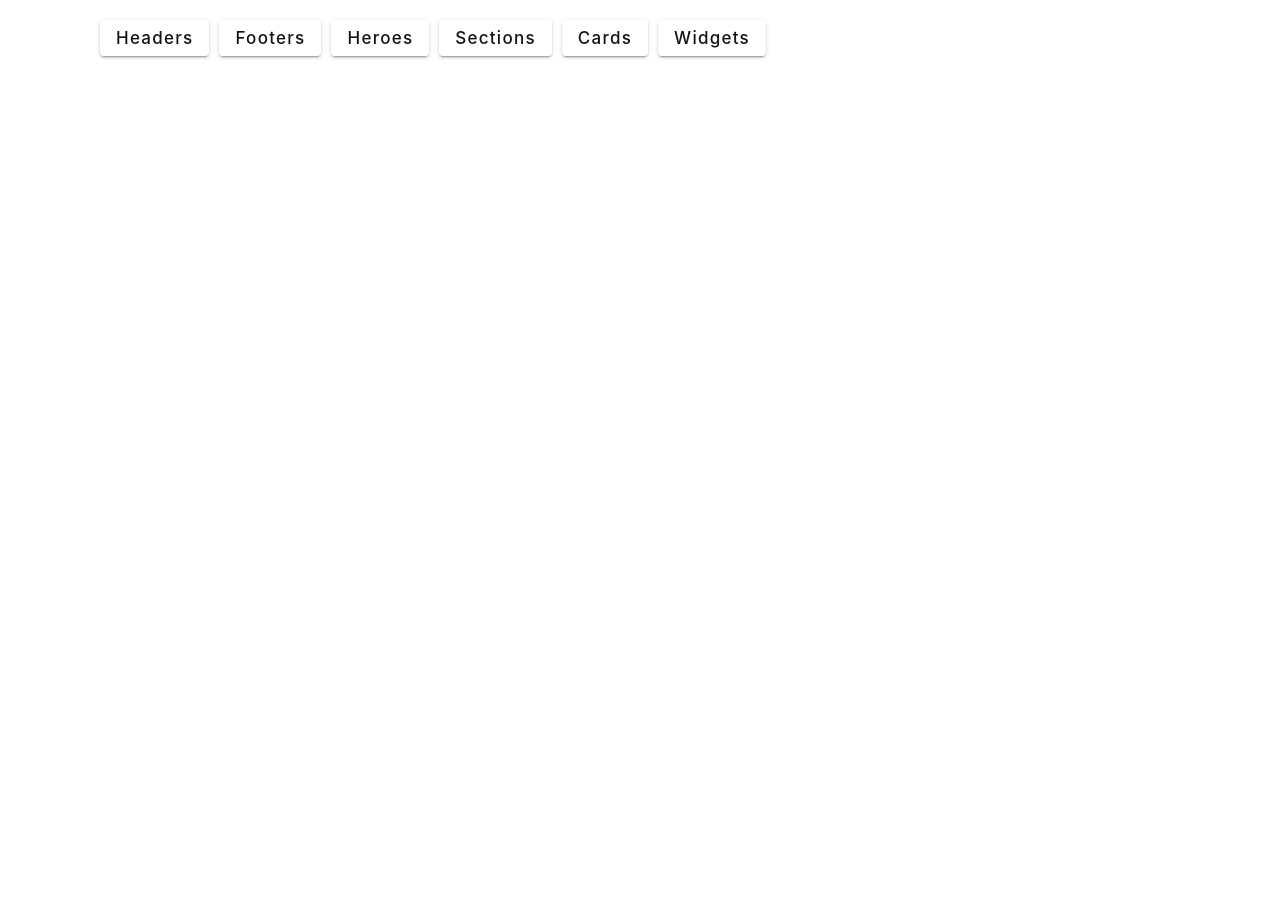
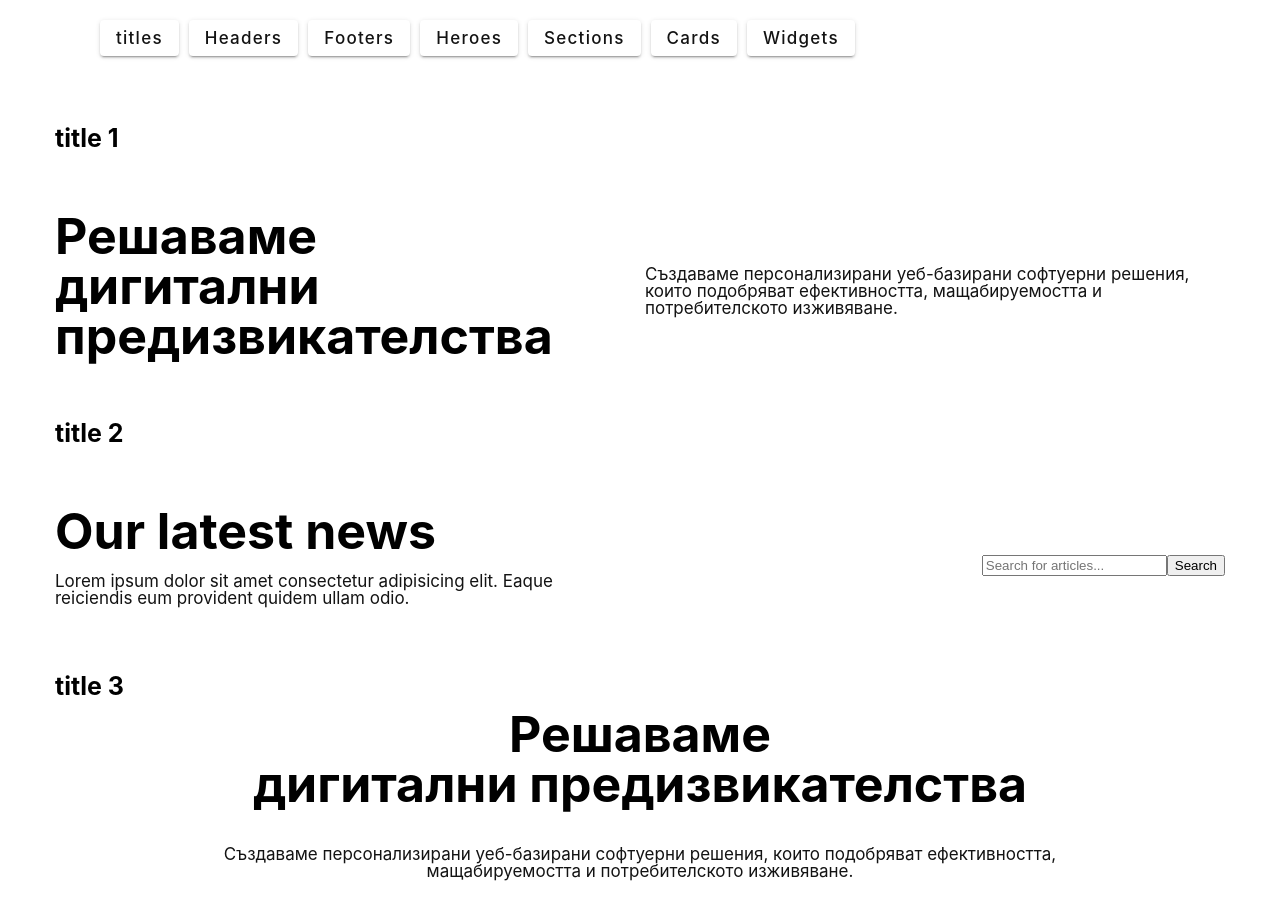
Before and after one commit to antoni-nikolov/r1zn-material, an Angular app: page /titles in a window 1280 px wide. Before the commit this address led to /. Shown: the top 920 px of the page. Before the commit the page ends 800 px from the top, so only its background shows below. Built offline with nearby package versions, Linux system fonts and the light colour scheme.

Commit message:
titles component

```diff
--- a/src/app/app.html
+++ b/src/app/app.html
@@ -18,6 +18,7 @@
 <!-- * * * * * * * * * * * * * * * * * * * * * * * * * * * * * * * * -->
 
 <div class="btn-container rzn-flex gap-10" style="padding: 20px 100px">
+    <button mat-raised-button routerLink="/titles">titles</button>
     <button mat-raised-button routerLink="/headers">Headers</button>
     <button mat-raised-button routerLink="/footers">Footers</button>
     <button mat-raised-button routerLink="/heroes">Heroes</button>
--- a/src/app/app.routes.ts
+++ b/src/app/app.routes.ts
@@ -5,6 +5,7 @@ import { Widgets } from './widgets/+widgets/widgets';
 import { Sections } from './sections/+sections/sections';
 import { Cards } from './cards/+cards/cards';
 import { Heroes } from './heroes/+heroes/heroes';
+import { Titles } from './titles/titles/titles';
 
 export const routes: Routes = [
   {
@@ -31,4 +32,8 @@ export const routes: Routes = [
     path: 'widgets',
     component: Widgets,
   },
+  {
+    path: 'titles',
+    component: Titles,
+  },
 ];
--- a/src/app/heroes/hero-3/hero-3.scss
+++ b/src/app/heroes/hero-3/hero-3.scss
@@ -1,5 +1,5 @@
 .bg-hero {
-  background-image: url('../../../assets/images/backgrounds/bg-real-estate.jpg');
+  // background-image: url('../../../assets/images/backgrounds/bg-real-estate.jpg');
   background-size: cover;
   background-position: center;
   background-repeat: no-repeat;
--- a/src/app/heroes/hero-4/hero-4.scss
+++ b/src/app/heroes/hero-4/hero-4.scss
@@ -22,12 +22,8 @@
   transition: background-color 0.3s;
 }
 
-.search-form button:hover {
-  background-color: #b6f05d;
-}
 
-.content-top p {
-    width: 60%;
+.content-top  {
     padding-bottom: 20px;
 }
 
--- /dev/null
+++ b/src/app/titles/titles/titles.html
@@ -0,0 +1,55 @@
+<div class="page-wrapp">
+
+    <!-- Title 1 -->
+     <h4>title 1</h4>
+    <div class="rzn-grid rzn-col-2 gap-10 title-1">
+        <div>
+            <h2>Решаваме<br>дигитални предизвикателства</h2>
+        </div>
+        <div>
+            <p>Създаваме персонализирани уеб-базирани софтуерни решения, които подобряват ефективността, мащабируемостта
+                и
+                потребителското изживяване.</p>
+        </div>
+    </div>
+
+
+
+    <!-- Title 2 -->
+    <h4>title 2</h4>
+    <div class="rzn-grid rzn-col-2 gap-10 title-2">
+
+        <div>
+            <h2>Our latest news</h2>
+            <p>Lorem ipsum dolor sit amet consectetur adipisicing elit. Eaque reiciendis eum provident quidem ullam odio.</p>
+        </div>
+
+        <div class="t-2-wrapp">
+            <form>
+                <input type="email" placeholder="Search for articles..." />
+                <button type="submit">Search</button>
+            </form>
+        </div>
+
+    </div>
+
+
+
+    <!-- Title 3 -->
+    <h4>title 3</h4>
+    <div class="rzn-grid gap-10 title-3">
+        <div>
+            <h2>Решаваме<br>дигитални предизвикателства</h2>
+        </div>
+        <div>
+            <p>Създаваме персонализирани уеб-базирани софтуерни решения, които подобряват ефективността, мащабируемостта
+                и
+                потребителското изживяване.</p>
+        </div>
+    </div>
+
+
+
+
+
+</div>
--- /dev/null
+++ b/src/app/titles/titles/titles.scss
@@ -0,0 +1,34 @@
+//// Title 1 ////
+
+.title-1{
+    padding: 50px 0;
+    align-items: center;
+}
+
+
+//// End Title 1 ////
+
+
+//// Title 2 ////
+.title-2{
+    padding: 50px 0;
+    align-items: center;
+}
+
+.t-2-wrapp{
+    justify-items: end;
+}
+
+//// End Title 2 ////
+
+
+//// Title 3 ////
+.title-3{
+    text-align: center;
+    max-width: 900px;
+    margin: 0 auto;
+}
+
+
+
+//// End Title 3 ////
--- a/src/styles.scss
+++ b/src/styles.scss
@@ -312,6 +312,12 @@ a {
   text-align: center;
 }
 
+.page-wrapp{
+  max-width: 1170px;
+  margin: 50px auto;
+  padding: 0 15px;
+}
+
 /* --------------------------------- */
 /* ------------ Buttons ------------ */
 /* --------------------------------- */
```
Also changed, not shown: src/app/titles/titles/titles.ts (added, +11 -0 lines), 1 other file (tests, documents, lock files or other folders).
